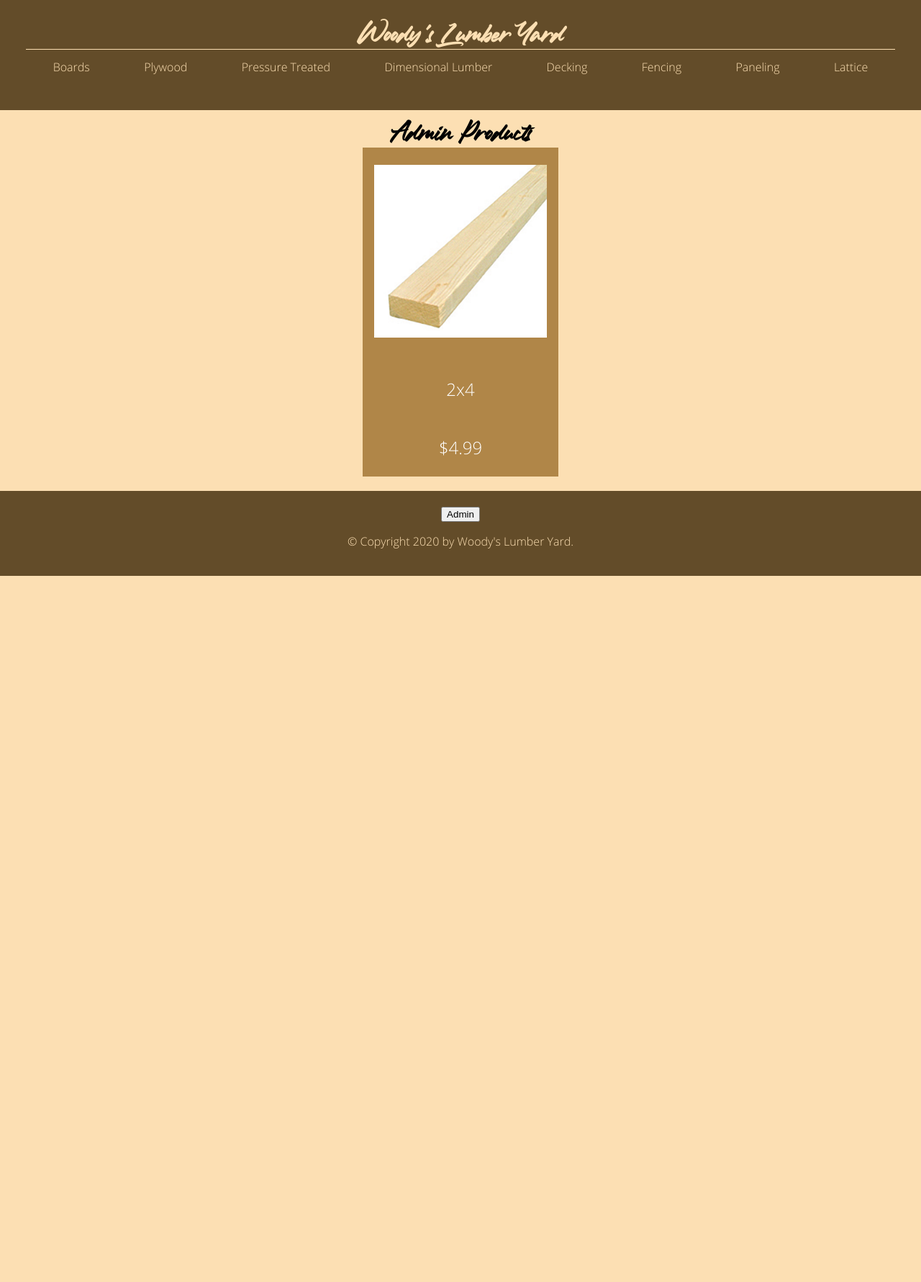
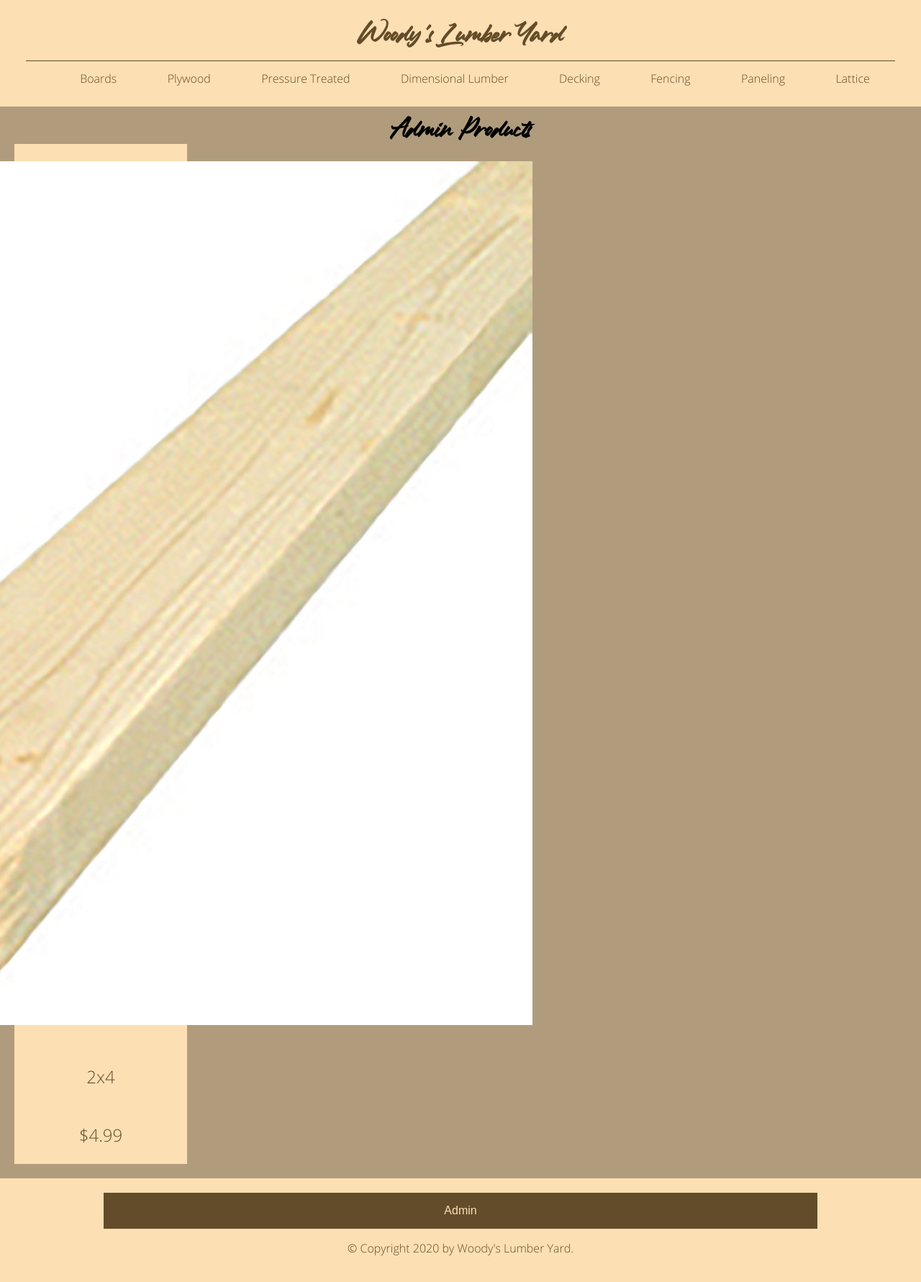
Before and after one commit to starlightromero/woodys-lumber-yard, a Flask app: page /admin/products in a window 1280 px wide. Shown: the whole page at 72% size. Before the commit the page ends 800 px from the top, so only its background shows below. Run offline with Flask 2, Linux system fonts and the light colour scheme; data comes from the database, SQL or seed files in the repository.

Commit message:
integrated styles

```diff
--- a/static/admin.css
+++ /dev/null
@@ -1,21 +0,0 @@
-ul {
-  display: flex;
-  list-style-type: none;
-  padding: 0;
-  margin: 0;
-}
-
-.admin-nav {
-  width: 500px;
-  height: 400px;
-  display: flex;
-  flex-direction: column;
-  justify-content: space-around;
-  align-items: center;
-  margin: auto;
-  background-color: rgb(99, 76, 41);
-}
-
-.admin-nav > button {
-  width: 80%
-}
--- a/static/css/_colors.sass
+++ b/static/css/_colors.sass
@@ -1,6 +1,6 @@
 $primary-color: #B09C7D
 $dark-color: #634C29
-$light-color: #B08648
+$light-color: #FCDFB3
 $accent-dark-color: #4A381E
-$accent-light-color: #FCDFB3
+$accent-light-color: #B08648
 $white: #FFFFFF
--- /dev/null
+++ b/static/css/_extends.sass
@@ -0,0 +1,17 @@
+@import './mixins.sass'
+@import './colors.sass'
+
+%btn
+  +appear(none)
+  padding: 1rem 2rem
+  width: 80%
+  display: inline-block
+  border: none
+  margin: 0
+  text-decoration: none
+  background: $dark-color
+  color: $light-color
+  font-size: 1rem
+  cursor: pointer
+  text-align: center
+  transition: background 150ms ease-in-out, transform 50ms ease
--- /dev/null
+++ b/static/css/_mixins.sass
@@ -0,0 +1,11 @@
+=flexbox($property)
+  display: flex
+  flex-direction: $property
+  justify-content: center
+  align-items: center
+
+=appear($property)
+  -ms-appearance: $property
+  -moz-appearance: $property
+  -webkit-appearance: $property
+  appearance: $property
--- a/static/css/main.css
+++ b/static/css/main.css
@@ -8,27 +8,49 @@
   src: url("../fonts/Open-Sans-Light.eot?#iefix") format("embedded-opentype");
   src: url("../fonts/OpenSans-Light.ttf") format("truetype");
   src: url("../fonts/OpenSans-Light.woff") format("woff"); }
+body footer button {
+  -ms-appearance: none;
+  -moz-appearance: none;
+  -webkit-appearance: none;
+  appearance: none;
+  padding: 1rem 2rem;
+  width: 80%;
+  display: inline-block;
+  border: none;
+  margin: 0;
+  text-decoration: none;
+  background: #634C29;
+  color: #FCDFB3;
+  font-size: 1rem;
+  cursor: pointer;
+  text-align: center;
+  transition: background 150ms ease-in-out, transform 50ms ease; }
+
+* {
+  box-sizing: border-box; }
+
 body {
-  background-color: #634C29;
+  background-color: #FCDFB3;
   margin: 0;
   text-align: center;
   font-family: "Open-Sans", sans-serif; }
   body header {
-    background-color: #634C29;
-    padding: 36px; }
+    background-color: #FCDFB3;
+    padding: 36px;
+    padding-bottom: 0; }
     body header h1 {
       font-family: "Ledgewood", sans-serif;
       margin: 0;
       text-align: center; }
     body header h1 a {
-      color: #FCDFB3;
+      color: #634C29;
       text-decoration: none; }
     body header nav {
       background-size: cover;
       margin: 0; }
       body header nav ul {
         align-items: center;
-        border-top: 1px solid #FCDFB3;
+        border-top: 1px solid #634C29;
         display: flex;
         flex-direction: row;
         height: 3rem;
@@ -36,12 +58,12 @@
         body header nav ul li {
           display: flex; }
           body header nav ul li a {
-            color: #FCDFB3;
+            color: #634C29;
             text-decoration: none; }
             body header nav ul li a:hover {
-              color: #B08648; }
+              color: #B09C7D; }
   body main {
-    background-color: #FCDFB3;
+    background-color: #B09C7D;
     padding: 20px; }
     body main h1 {
       font-family: "Ledgewood", sans-serif;
@@ -53,58 +75,106 @@
       flex-direction: row;
       flex-wrap: wrap;
       height: 100%;
-      justify-content: space-around;
+      justify-content: flex-start;
       width: 100%; }
       body main .product-grid .product-item {
-        align-items: center;
-        background-color: #B08648;
-        color: #FFFFFF;
         display: flex;
         flex-direction: column;
         justify-content: center;
+        align-items: center;
+        background-color: #FCDFB3;
+        color: #634C29;
         padding: 0 1rem;
         width: 240px; }
         body main .product-grid .product-item p {
           font-size: 1.5rem; }
-          body main .product-grid .product-item p img {
+          body main .product-grid .product-item p a {
+            color: #634C29;
+            text-decoration: none; }
+            body main .product-grid .product-item p a img {
               width: 100%; }
-    body main .admin-nav {
-      width: 500px;
-      height: 400px;
+    body main .product-detail {
+      display: flex;
+      flex-direction: row;
+      justify-content: center;
+      align-items: center;
+      justify-content: space-between; }
+      body main .product-detail .product-detail-image {
+        width: 60%;
+        background-color: #FCDFB3;
+        padding: 10px; }
+        body main .product-detail .product-detail-image img {
+          width: 100%; }
+      body main .product-detail .product-detail-text {
+        display: flex;
+        flex-direction: column;
+        justify-content: center;
+        align-items: center;
+        align-items: flex-start;
+        align-self: flex-start;
+        padding: 10px;
+        background-color: #FCDFB3;
+        width: 35%; }
+    body main form {
+      background-color: #FCDFB3;
+      margin: auto;
       display: flex;
       flex-direction: column;
       justify-content: space-around;
       align-items: center;
-      margin: auto;
-      background-color: #634C29; }
-      body main .admin-nav button {
+      width: 500px;
+      height: 500px;
+      line-height: 2;
+      text-align: center; }
+      body main form input, body main form label {
+        width: 80%;
+        color: #634C29; }
+      body main form input {
+        width: 80%; }
+        body main form input[type=text] {
+          background-color: transparent;
+          border: none;
+          border-bottom: 3px solid #634C29;
+          outline: #634C29; }
+        body main form input[type=submit] {
           padding: 1rem 2rem;
           width: 80%;
           display: inline-block;
           border: none;
           margin: 0;
           text-decoration: none;
-        background: #B08648;
-        color: #FFFFFF;
+          background: #634C29;
+          color: #FCDFB3;
+          font-family: sans-serif;
           font-size: 1rem;
           cursor: pointer;
           text-align: center;
           transition: background 150ms ease-in-out, transform 50ms ease;
           -webkit-appearance: none;
           -moz-appearance: none; }
-        body main .admin-nav button:hover, body main .admin-nav button:focus {
+          body main form input[type=submit]:hover, body main form input[type=submit]:focus {
+            background: #B09C7D; }
+          body main form input[type=submit]:focus {
+            outline: 1px solid #B09C7D;
+            outline-offset: -4px; }
+          body main form input[type=submit]:active {
+            transform: scale(0.95); }
+        body main form input[type="file"] {
+          z-index: -1;
+          display: none; }
+  body footer {
+    background-color: #FCDFB3;
+    padding: 20px; }
+    body footer button:hover, body footer button:focus {
       background-color: #B09C7D; }
-        body main .admin-nav button:focus {
+    body footer button:focus {
       outline: 1px solid #FFFFFF; }
-        body main .admin-nav button:active {
+    body footer button:active {
       transform: scale(0.95); }
-  body footer {
-    background-color: #634C29;
-    padding: 20px; }
     body footer p {
-      color: #FCDFB3; }
+      color: #634C29; }
       body footer p a {
-        color: #FCDFB3;
+        color: #634C29;
         text-decoration: none; }
 
 /*# sourceMappingURL=main.css.map */
--- a/static/css/main.sass
+++ b/static/css/main.sass
@@ -1,15 +1,21 @@
 @import './colors.sass'
 @import './fonts.sass'
+@import './mixins.sass'
+@import './extends.sass'
+
+*
+  box-sizing: border-box
 
 body
-  background-color: $dark-color
+  background-color: $light-color
   margin: 0
   text-align: center
   font-family: $font
 
   header
-    background-color: $dark-color
+    background-color: $light-color
     padding: 36px
+    padding-bottom: 0
 
     h1
       font-family: $heading-font
@@ -17,7 +23,7 @@
       text-align: center
 
     h1 a
-      color: $accent-light-color
+      color: $dark-color
       text-decoration: none
 
     nav
@@ -26,7 +32,7 @@
 
       ul
         align-items: center
-        border-top: 1px solid $accent-light-color
+        border-top: 1px solid $dark-color
         display: flex
         flex-direction: row
         height: 3rem
@@ -36,16 +42,16 @@
           display: flex
 
           a
-            color: $accent-light-color
+            color: $dark-color
             text-decoration: none
 
 
             &:hover
-              color: $light-color
+              color: $primary-color
 
 
   main
-    background-color: $accent-light-color
+    background-color: $primary-color
     padding: 20px
 
     h1
@@ -59,68 +65,121 @@
       flex-direction: row
       flex-wrap: wrap
       height: 100%
-      justify-content: space-around
+      justify-content: flex-start
       width: 100%
 
       .product-item
-        align-items: center
+        +flexbox(column)
         background-color: $light-color
-        color: $white
-        display: flex
-        flex-direction: column
-        justify-content: center
+        color: $dark-color
         padding: 0 1rem
         width: 240px
 
         p
           font-size: 1.5rem
 
-          img
-            width: 100%
+          a
+            color: $dark-color
+            text-decoration: none
 
-    .admin-nav
-      width: 500px
-      height: 400px
+            img
+              width: 100%
+
+    .product-detail
+      +flexbox(row)
+      justify-content: space-between
+
+      .product-detail-image
+        width: 60%
+        background-color: $light-color
+        padding: 10px
+
+        img
+          width: 100%
+
+      .product-detail-text
+        +flexbox(column)
+        align-items: flex-start
+        align-self: flex-start
+        padding: 10px
+        background-color: $light-color
+        width: 35%
+
+    form
+      background-color: $light-color
+      margin: auto
       display: flex
       flex-direction: column
       justify-content: space-around
       align-items: center
-      margin: auto
-      background-color: $dark-color
+      width: 500px
+      height: 500px
+      line-height: 2
+      text-align: center
 
-      button
-        padding: 1rem 2rem
+      input, label
         width: 80%
-        display: inline-block
-        border: none
-        margin: 0
-        text-decoration: none
-        background: $light-color
-        color: $white
-        font-size: 1rem
-        cursor: pointer
-        text-align: center
-        transition: background 150ms ease-in-out, transform 50ms ease
-        -webkit-appearance: none
-        -moz-appearance: none
+        color: $dark-color
 
-        &:hover, &:focus
-          background-color: $primary-color
+      input
+        width: 80%
 
-        &:focus
-          outline: 1px solid $white
+        &[type=text]
+          background-color: transparent
+          border: none
+          border-bottom: 3px solid $dark-color
+          outline: $dark-color
 
-        &:active
-          transform: scale(0.95)
+        &[type=submit]
+          padding: 1rem 2rem
+          width: 80%
+          display: inline-block
+          border: none
+          margin: 0
+          text-decoration: none
+          background: $dark-color
+          color: $light-color
+          font-family: sans-serif
+          font-size: 1rem
+          cursor: pointer
+          text-align: center
+          transition: background 150ms ease-in-out, transform 50ms ease
+          -webkit-appearance: none
+          -moz-appearance: none
 
+          &:hover, &:focus
+            background: $primary-color
+
+          &:focus
+            outline: 1px solid $primary-color
+            outline-offset: -4px
+
+          &:active
+            transform: scale(0.95)
+
+        &[type="file"]
+          z-index: -1
+          display: none
 
   footer
-    background-color: $dark-color
+    background-color: $light-color
     padding: 20px
 
+    button
+      @extend %btn
+
+      &:hover, &:focus
+        background-color: $primary-color
+
+      &:focus
+        outline: 1px solid $white
+
+      &:active
+        transform: scale(0.95)
+
     p
-      color: $accent-light-color
+      color: $dark-color
 
       a
-        color: $accent-light-color
+        color: $dark-color
         text-decoration: none
```
Also changed, not shown: static/admin.js (deleted, +0 -14 lines), static/style.css (deleted, +0 -85 lines), 1 other file. Lines whose indentation alone changed are shown as unchanged.
